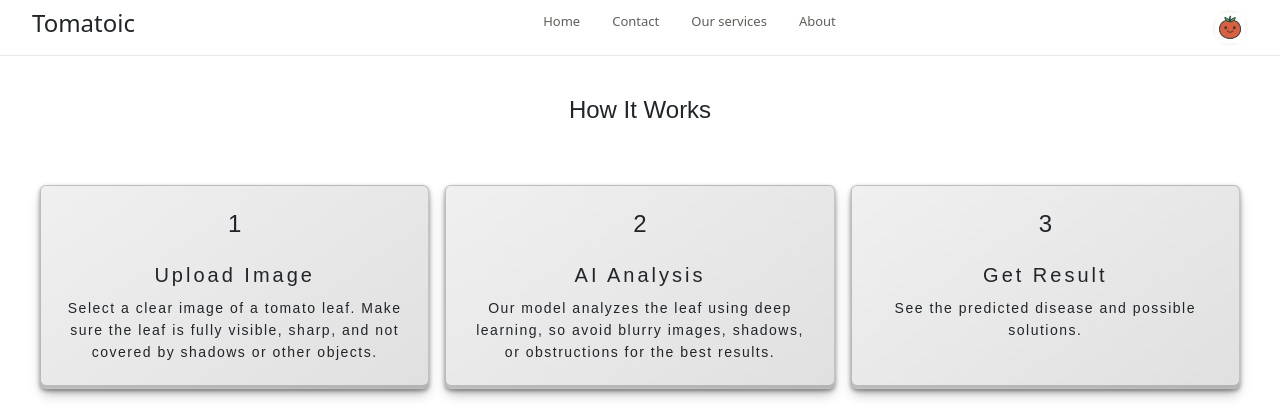
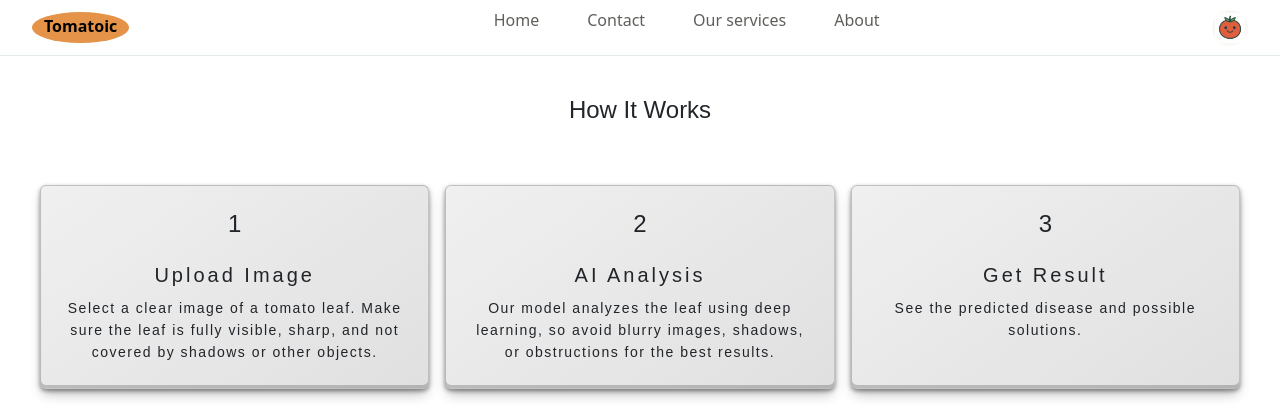
Before and after one commit to gomezganimlowoka/tomatic, a Flask app: page / in a window 1280 px wide. Shown: the top 420 px of the page. Run offline with Flask 3, Linux system fonts and the light colour scheme.

Commit message:
improvr the navigation

```diff
--- a/app/static/css/style.css
+++ b/app/static/css/style.css
@@ -27,9 +27,15 @@ body {
 }
 .header h4 {
   font-size: 16px;
+  text-align: center;
+  width: 8%;
+  height:100%;
   font-weight: 600;
-  color: #27500a;
+  color: #000000;
   margin: 0;
+  background-color: #e49348;
+  border-radius: 50%;
+  padding: 5px;
 }
 
 .icon {
@@ -57,10 +63,10 @@ nav {
 nav ul {
   list-style: none;
   display: flex;
-  gap: 4px;
+  gap: 20px;
 }
 nav ul li a {
-  font-size: 13px;
+  font-size: 16px;
   color: #5f5e5a;
   text-decoration: none;
   padding: 6px 14px;
--- a/app/templates/base.html
+++ b/app/templates/base.html
@@ -21,7 +21,7 @@
     />
   </head>
   <body>
-    <nav>
+    <nav class="header">
       <h4>Tomatoic</h4>
       <ul>
         <li><a href=".">Home</a></li>
```
